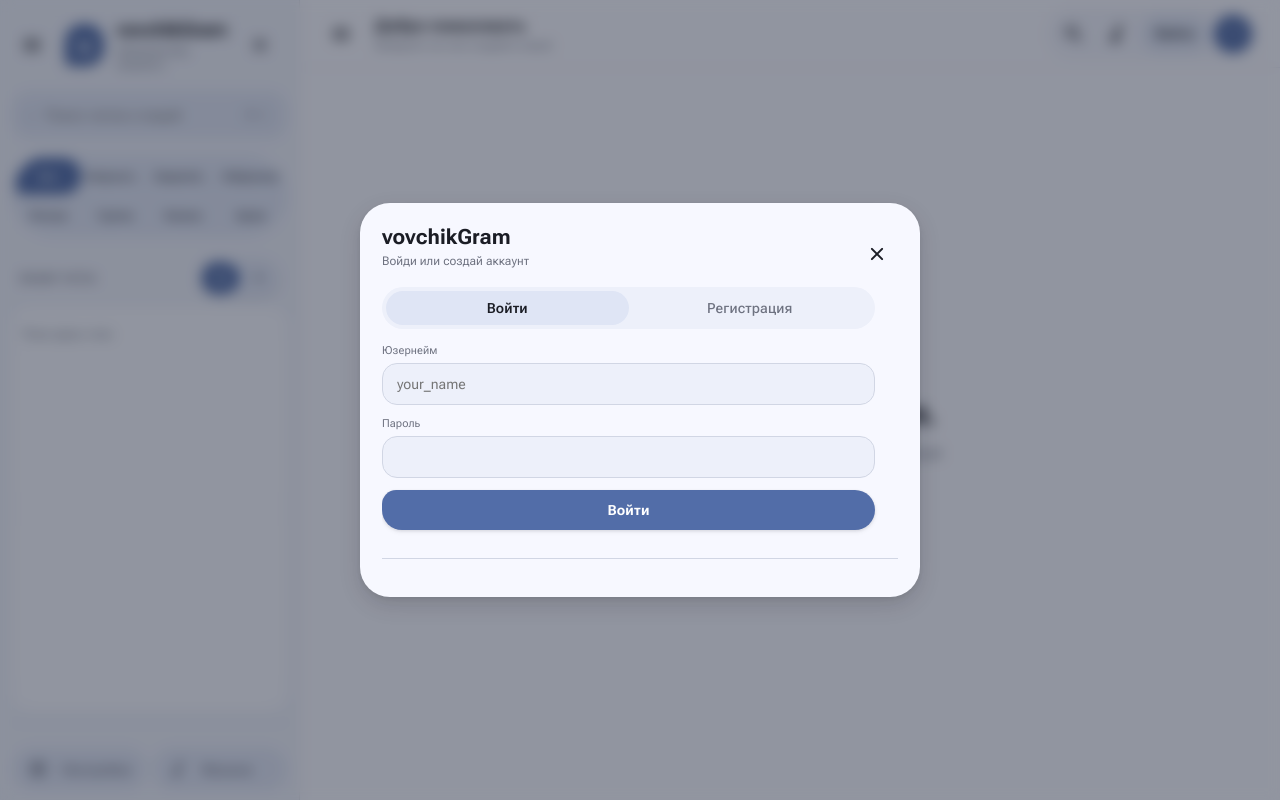
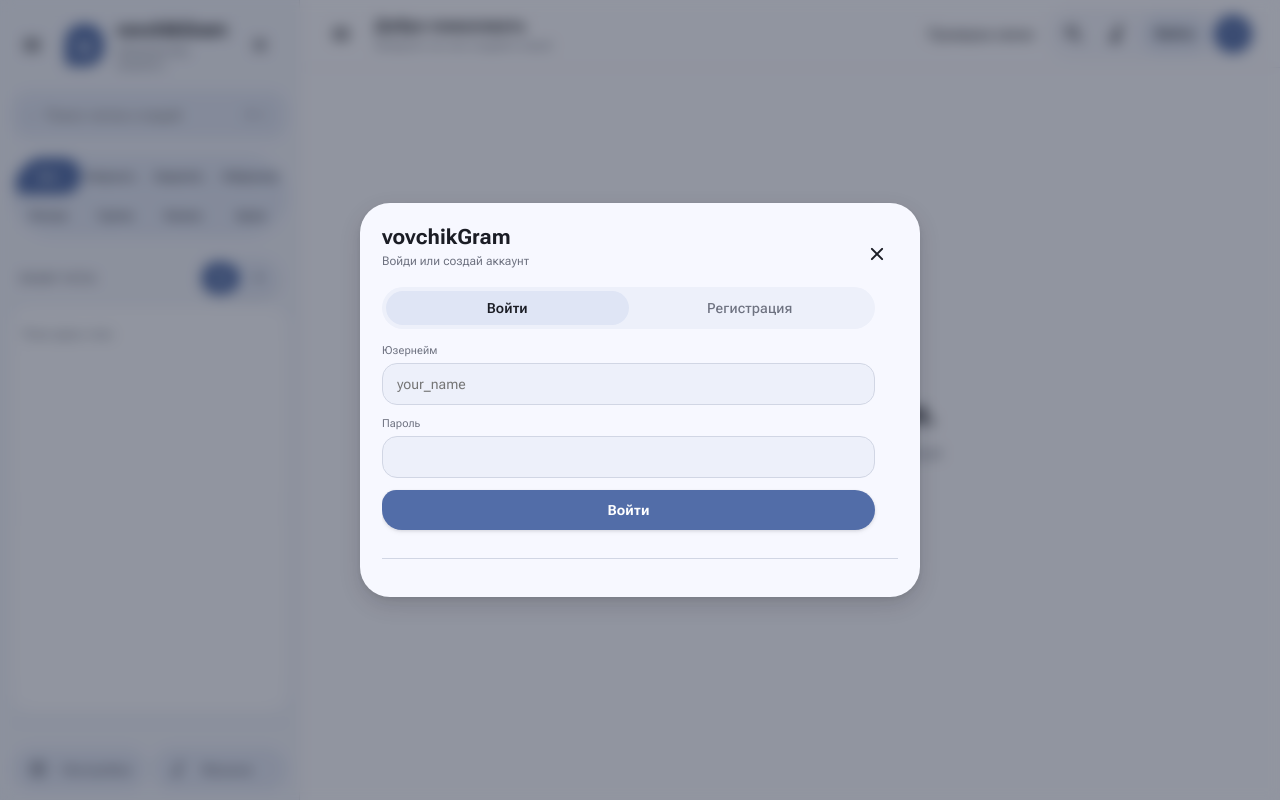
Before and after one commit to daun999666/vovaGram, a website: page public/index.html in a window 1280 px wide. Drawn offline with nearby package versions, Linux system fonts and the light colour scheme; a web font is replaced by a local one.

Commit message:
Add live connection status indicator

```diff
--- a/public/index.html
+++ b/public/index.html
@@ -36,7 +36,7 @@
  <div class="sidebar-bottom"><button id="drawerProfile" class="mini-profile"></button><div class="bottom-actions"><button id="settingsBtn" class="nav-button">⚙ Настройки</button><button id="menuPlayer" class="nav-button">♫ Музыка</button></div></div>
 </aside>
 <main class="main">
- <header class="topbar m3-app-bar"><button class="icon-btn mobile-only" id="openNav">☰</button><div id="topTitle"><b>Добро пожаловать</b><small>Выберите чат или создайте новый</small></div><div class="top-actions m3-toolbar" role="toolbar" aria-label="Действия приложения"><button id="headerSearch" class="icon-btn" title="Поиск">⌕</button><button id="playerBtn" class="icon-btn" title="Плеер">♫</button><button id="accountBtn" class="soft-btn">Войти</button><button id="profileBtn" class="avatar-button" title="Профиль">?</button></div></header>
+ <header class="topbar m3-app-bar"><button class="icon-btn mobile-only" id="openNav">☰</button><div id="topTitle"><b>Добро пожаловать</b><small>Выберите чат или создайте новый</small></div><span id="connectionStatus" class="connection-status is-unknown" role="status" aria-live="polite"><i></i><span>Проверка связи</span></span><div class="top-actions m3-toolbar" role="toolbar" aria-label="Действия приложения"><button id="headerSearch" class="icon-btn" title="Поиск">⌕</button><button id="playerBtn" class="icon-btn" title="Плеер">♫</button><button id="accountBtn" class="soft-btn">Войти</button><button id="profileBtn" class="avatar-button" title="Профиль">?</button></div></header>
  <section id="welcome" class="welcome"><div class="welcome-orb">v</div><h1>Твой круг общения.</h1><p>Создавай чаты, собирай каналы и настраивай пространство под себя.</p><button class="filled" id="welcomeCreate">＋ Создать чат</button><div class="welcome-hint">Material You · без подписок · без лишнего</div></section>
  <section id="conversation" class="conversation hidden"><div class="wallpaper" id="wallpaper"></div><div class="chat-banner" id="chatBanner"></div>
  <div id="pinnedMessageBanner" class="m3-pinned-banner hidden" role="status"></div>
```
